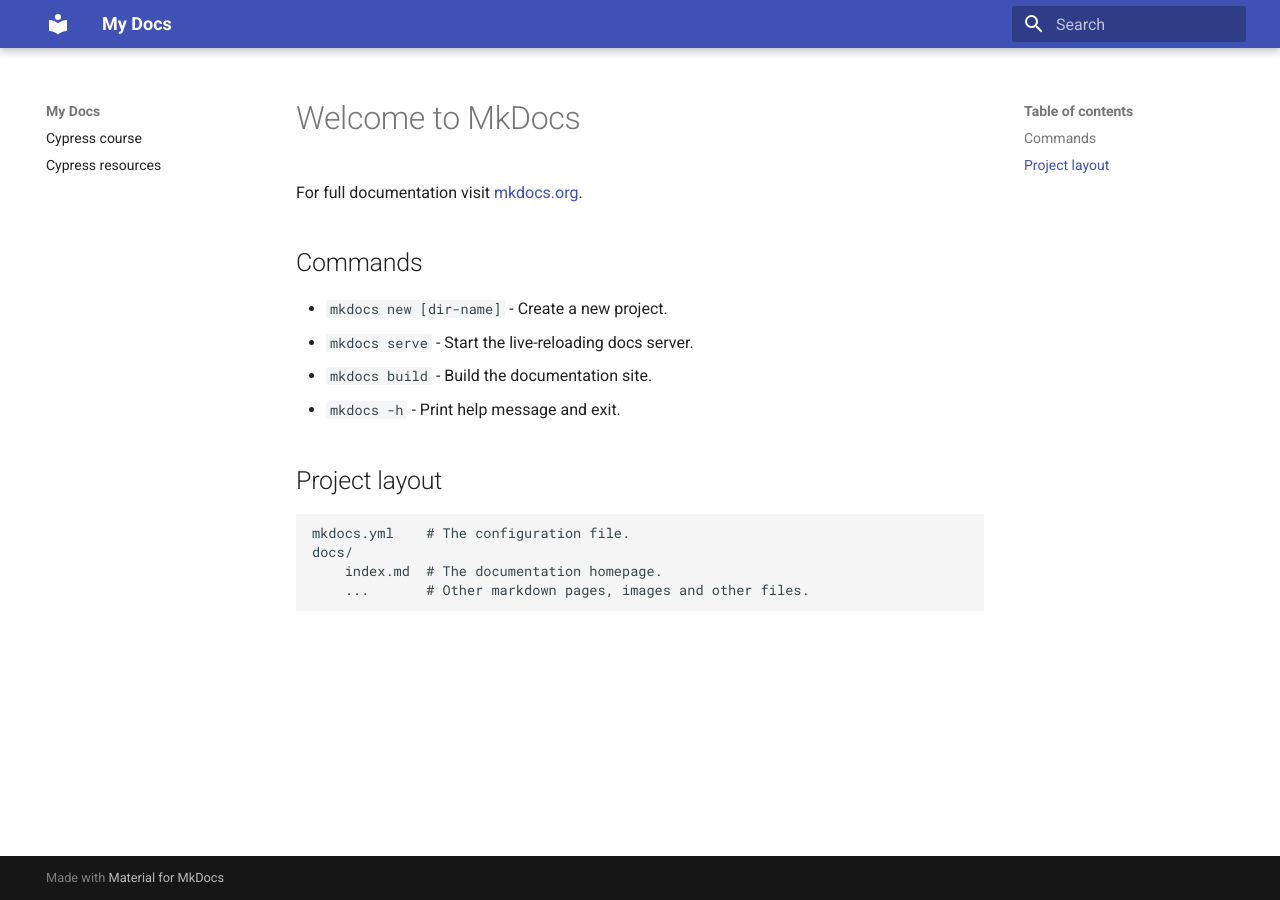
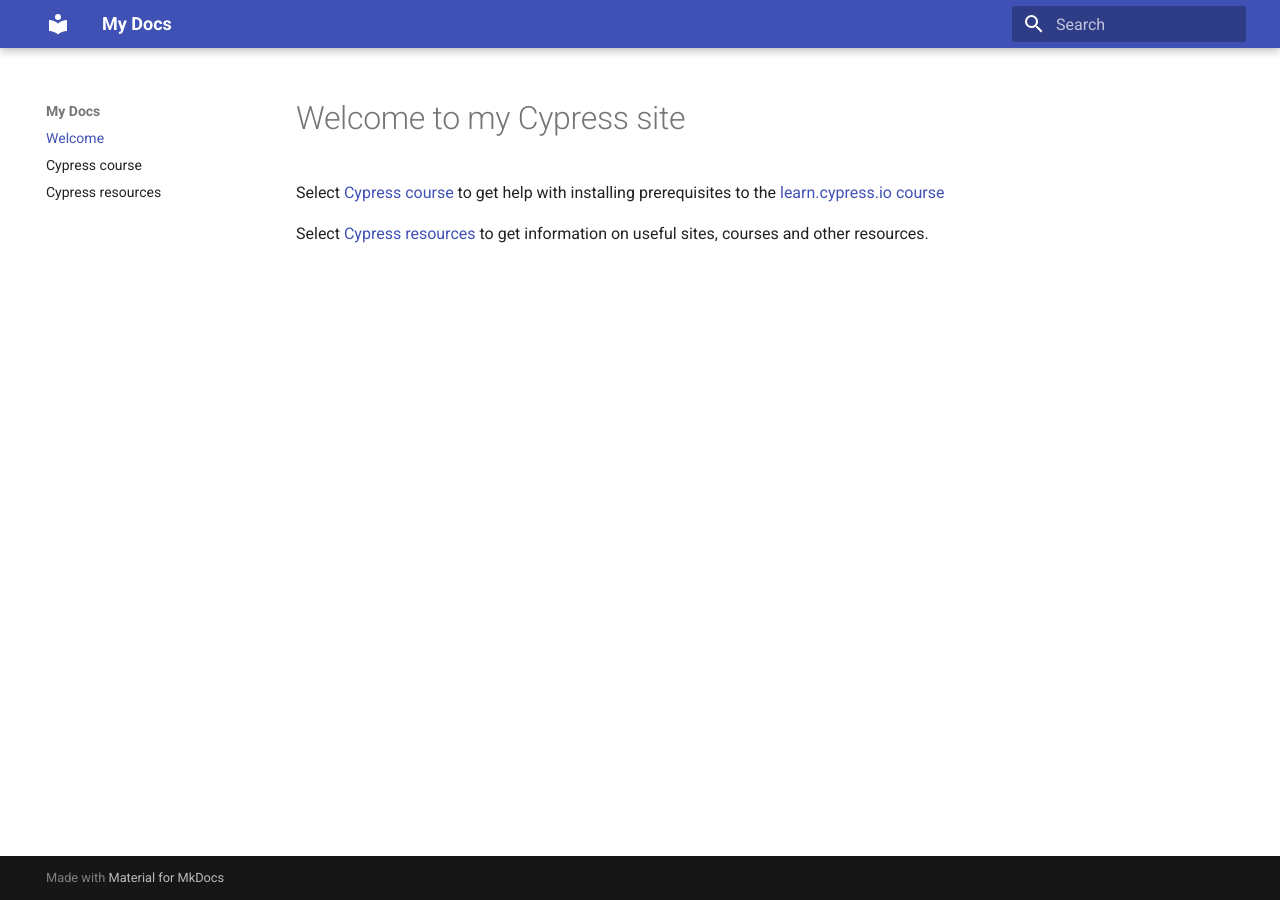
Before and after one commit to Onnaien/cypress-info, an MkDocs documentation site: the page built from docs/index.md, in a window 1280 px wide. Built offline with MkDocs 1.6.1 and Material for MkDocs 9.7.7, drawn with Linux system fonts in a browser that asks for light colours.

Commit message:
adding index info

```diff
--- a/docs/index.md
+++ b/docs/index.md
@@ -1,17 +1,5 @@
-# Welcome to MkDocs
+# Welcome to my Cypress site
 
-For full documentation visit [mkdocs.org](https://www.mkdocs.org).
+Select [Cypress course](cypress-course/cypress-course.md) to get help with installing prerequisites to the [learn.cypress.io course](https://learn.cypress.io)
 
-## Commands
-
-* `mkdocs new [dir-name]` - Create a new project.
-* `mkdocs serve` - Start the live-reloading docs server.
-* `mkdocs build` - Build the documentation site.
-* `mkdocs -h` - Print help message and exit.
-
-## Project layout
-
-    mkdocs.yml    # The configuration file.
-    docs/
-        index.md  # The documentation homepage.
-        ...       # Other markdown pages, images and other files.
+Select [Cypress resources](cypress-resources/cypress.md) to get information on useful sites, courses and other resources.
--- a/mkdocs.yml
+++ b/mkdocs.yml
@@ -3,5 +3,6 @@
   name: material
 # Main navigation menu, edit to create your sub menu; retain main menu.
 nav:
+    - Welcome:                              index.md
     - Cypress course:                       cypress-course/cypress-course.md
     - Cypress resources:                    cypress-resources/cypress.md
```
